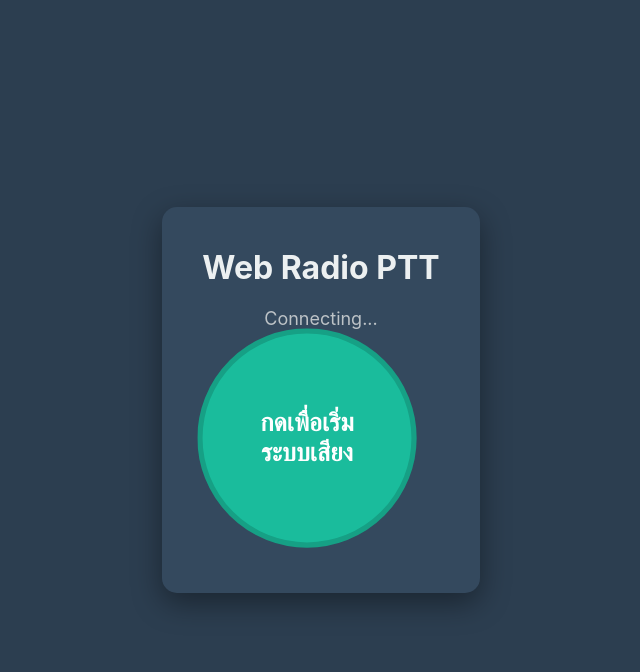
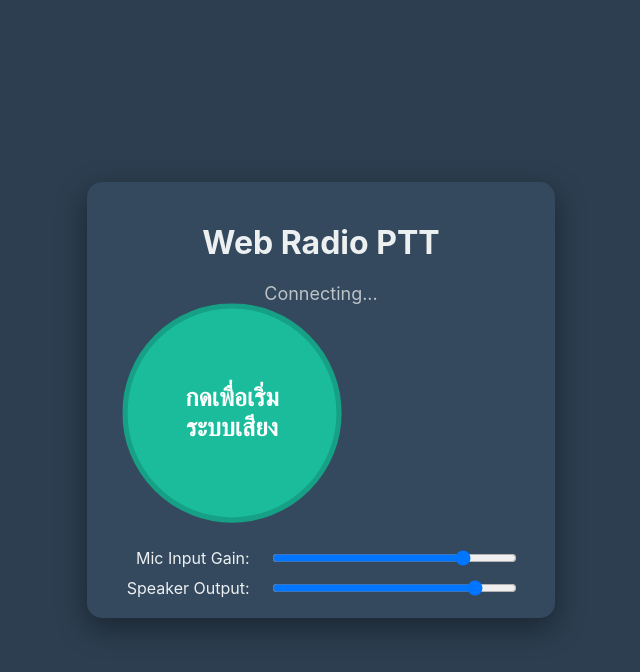
Before and after one commit to superogira/Web-Remote-radio-Listen-And-Talk, a Flask app: page / in a window 1280 px wide. Shown: the top 672 px of the page, without its empty margins (319-959 px from the left). Run offline with Flask 3, Linux system fonts and the light colour scheme; some libraries are stand-ins or nearby versions.

Commit message:
Update index.html

```diff
--- a/templates/index.html
+++ b/templates/index.html
@@ -52,6 +52,7 @@
         }
         #ptt-button:hover:not(:disabled) {
             transform: scale(1.05);
+			background-color: #2980b9;
         }
         #ptt-button.transmitting {
             background-color: #e74c3c;
@@ -95,7 +96,12 @@
         <div id="status">Connecting...</div>
         <div id="ptt-button" class="initialize" role="button">กดเพื่อเริ่ม<br>ระบบเสียง</div>
         <div class="volume-controls">
-            </div>
+            <label for="mic-volume">Mic Input Gain:</label>
+            <input type="range" id="mic-volume" min="0" max="100" value="80">
+
+            <label for="speaker-volume">Speaker Output:</label>
+            <input type="range" id="speaker-volume" min="0" max="100" value="85">
+        </div>
     </div>
 
     <script src="https://cdn.socket.io/4.7.5/socket.io.min.js"></script>
```
